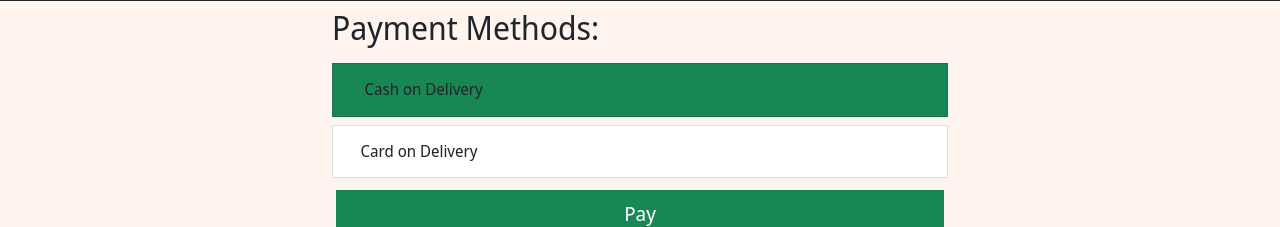
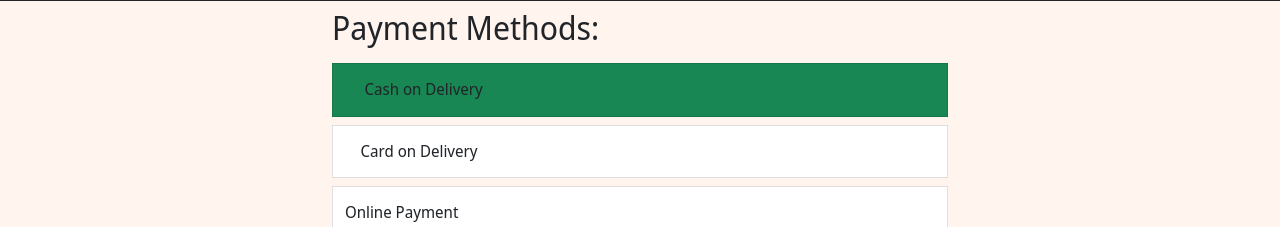
Before and after one commit to zamanehsani/pizza.ae, a Django app: page /order/payment in a window 1280 px wide; the page is wider, and only the part inside the window is pictured. Shown: the part 100-327 px from the top of that part. Run offline with Django 3.2, Linux system fonts and the light colour scheme; parts of the project's set-up code (start-up, migrations or seed data) failed here and were passed over; some libraries are stand-ins or nearby versions.

Commit message:
uncommenting the online payment

```diff
--- a/website/templates/website/order_cart_payment.html
+++ b/website/templates/website/order_cart_payment.html
@@ -29,13 +29,13 @@
         </div>
 
         <!-- uncomment this part -->
-        <!-- <div class="card rounded-0  my-2 py-3 px-2 text" id="online">
+        <div class="card rounded-0  my-2 py-3 px-2 text" id="online">
           <h6 class="p-0 my-auto">
             <span class="iconify" data-icon="logos:visaelectron"></span>
             <span class="iconify" data-icon="logos:mastercard"></span>
             &nbsp;Online Payment
           </h6 >
-        </div>  -->
+        </div>
         <div class="" id="pay_here">  </div>
         <div class="row mx-1 my-2">
           <button type="submit" id="pay"  class="my-1 btn btn-success title-fonts rounded-0 btn-lg btn-block">Pay</button>
```
